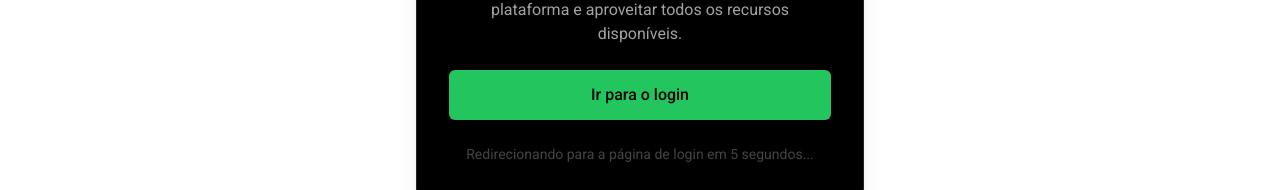
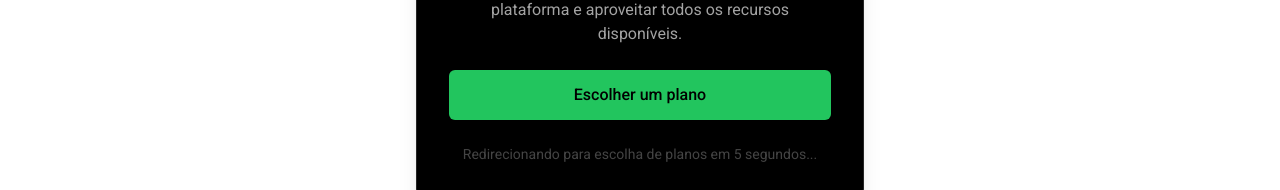
Before and after one commit to GouveiaZx/BDC, a Next.js app: page /cadastro-sucesso in a window 1280 px wide. Shown: the part 762-952 px from the top of the page. Built offline with nearby package versions, Linux system fonts and the light colour scheme; no server answers; the database is empty.

Commit message:
fix: redirecionar direto para painel-anunciante/planos apos cadastro - remover pagina duplicada de planos

```diff
--- a/app/cadastro-sucesso/page.tsx
+++ b/app/cadastro-sucesso/page.tsx
@@ -15,7 +15,7 @@ export default function RegistrationSuccess() {
       setCountdown((prev) => {
         if (prev <= 1) {
           clearInterval(timer);
-          router.push('/login');
+          router.push('/painel-anunciante/planos');
           return 0;
         }
         return prev - 1;
@@ -66,15 +66,15 @@ export default function RegistrationSuccess() {
 
           <div className="mb-6">
             <Link
-              href="/login"
+              href="/painel-anunciante/planos"
               className="inline-block w-full py-3 px-4 border border-transparent rounded-md shadow-sm text-black bg-green-500 hover:bg-green-600 font-medium"
             >
-              Ir para o login
+              Escolher um plano
             </Link>
           </div>
 
           <p className="text-sm text-gray-500">
-            Redirecionando para a página de login em {countdown} segundos...
+            Redirecionando para escolha de planos em {countdown} segundos...
           </p>
         </div>
       </div>
--- a/app/components/AuthForm.tsx
+++ b/app/components/AuthForm.tsx
@@ -501,9 +501,9 @@ const AuthForm: React.FC<AuthFormProps> = ({ initialMode = 'login' }) => {
             // Exibir mensagem de sucesso
             setSuccessMessage('Conta criada com sucesso! Você será redirecionado em instantes...');
 
-            // Obter URL de redirecionamento (para registro, usar planos como padrão)
+            // Obter URL de redirecionamento (para registro, usar planos do painel como padrão)
             const redirectParam = searchParams.get('redirect');
-            const redirectUrl = redirectParam ? decodeURIComponent(redirectParam) : '/planos';
+            const redirectUrl = redirectParam ? decodeURIComponent(redirectParam) : '/painel-anunciante/planos';
             console.log('🎯 Redirecionando usuário registrado para:', redirectUrl);
 
             // Redirecionar para a página apropriada com delay maior para garantir sincronização
--- a/app/planos/page.tsx
+++ b/app/planos/page.tsx
@@ -128,7 +128,7 @@ export default function Planos() {
 
     if (!isAuthenticated) {
       console.log('❌ Usuário não está logado, redirecionando para login');
-      const redirectUrl = `/login?redirect=${encodeURIComponent('/planos')}`;
+      const redirectUrl = `/login?redirect=${encodeURIComponent('/painel-anunciante/planos')}`;
       window.location.assign(redirectUrl);
       return;
     }
```
